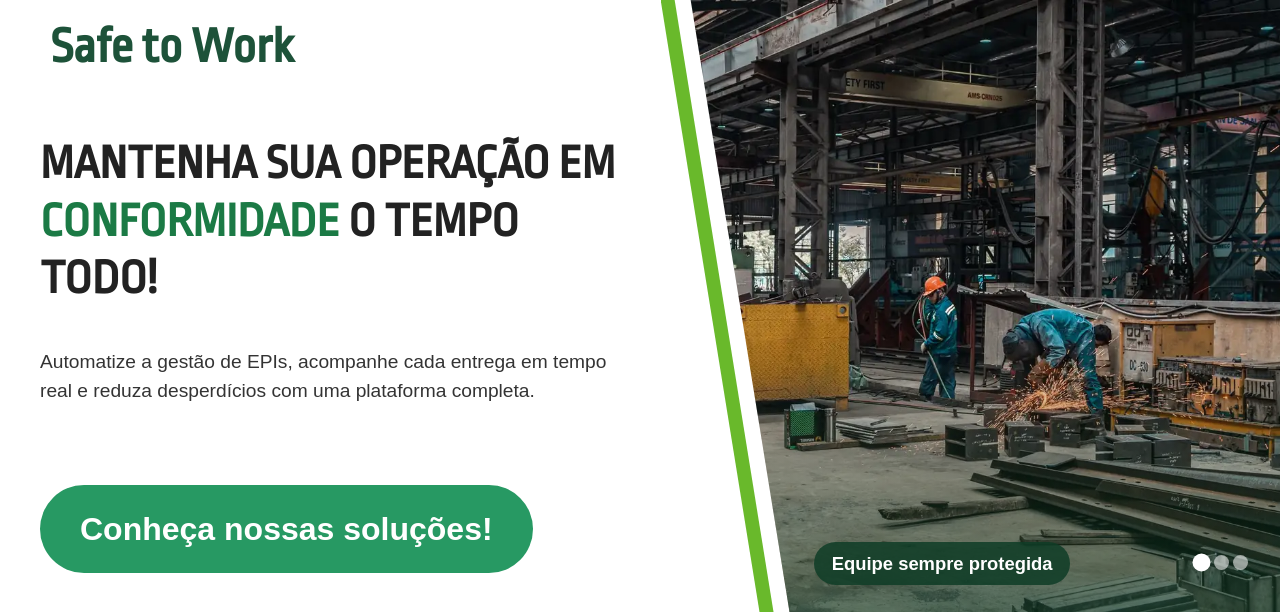
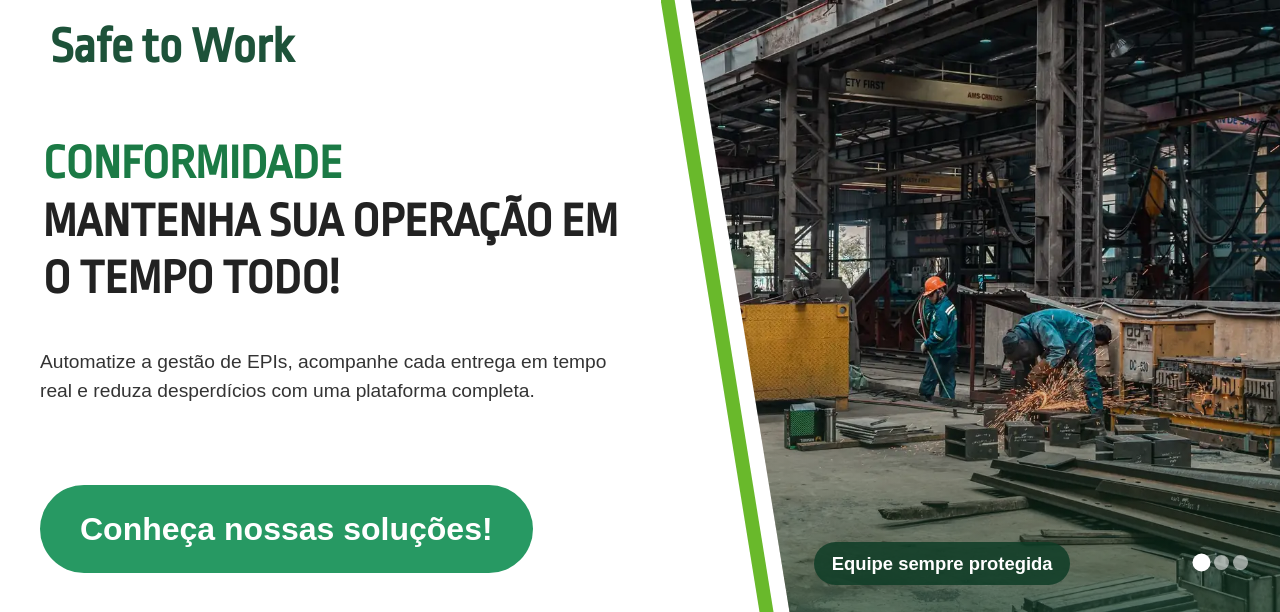
Before and after one commit to GustavoCJesu/LPSTW, a PHP site: template app/views/layouts/hero.php in a window 1280 px wide. Shown: the top 612 px of the page. Run offline with PHP 8.4, Linux system fonts and the light colour scheme; the template is opened without the code that fills it, so the values that code supplies are empty; some libraries are stand-ins or nearby versions.

Commit message:
Título da hero reserva a altura da frase mais longa (a hero não muda de tamanho entre os slides)

```diff
--- a/public/css/hero.css
+++ b/public/css/hero.css
@@ -308,6 +308,19 @@
     }
 }
 
+/* Frases empilhadas no mesmo lugar: o título reserva a altura da maior */
+.hero__titulo {
+    display: grid;
+}
+
+.hero__titulo > * {
+    grid-area: 1 / 1;
+}
+
+.hero__titulo-medida {
+    visibility: hidden;
+}
+
 /* Texto para leitores de tela */
 .hero__titulo-leitor {
     position: absolute;
```
Also changed, not shown: public/js/hero.js (+10 -1 lines).
